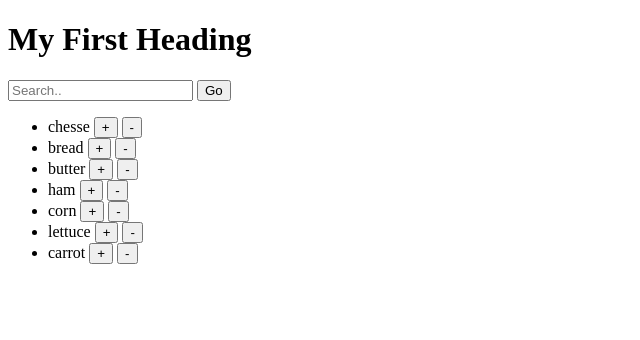
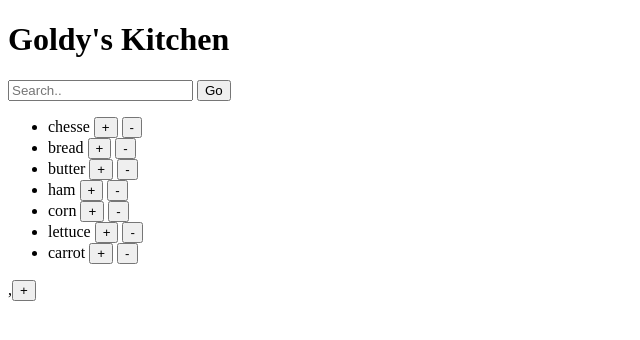
Before and after one commit to leonitousconforti/goldys-kitchen, a Django app: page /kitchen/ in a window 1280 px wide. Shown: the top 340 px of the page, without its empty margins (0-640 px from the left). Run offline with Django 4.2, Linux system fonts and the light colour scheme; data comes from the database, SQL or seed files in the repository.

Commit message:
Working Index page! Whoo! - mason

```diff
--- a/backend/kitchen/templates/kitchen/index.html
+++ b/backend/kitchen/templates/kitchen/index.html
@@ -2,7 +2,7 @@
 <html>
   <body>
 
-    <h1>My First Heading</h1>
+    <h1>Goldy's Kitchen</h1>
     <input id="name" type="text" placeholder="Search..">
     <button type="button" onclick="findRec()" >Go</button>
     <p id="ing_list" ></p>
@@ -16,6 +16,7 @@
         </li>
     {% endfor %}
     </ul>
+,<button type="button">+</button>
 
     <script>
       console.log("herasae");
@@ -25,7 +26,8 @@
       function findRec()
       {
         console.log(ing_list);
-      }
+      },<button type="button">+</button>
+
 
       fetch("http://127.0.0.1:8000/api/ingredient/?format=json", {
           headers:{
```
